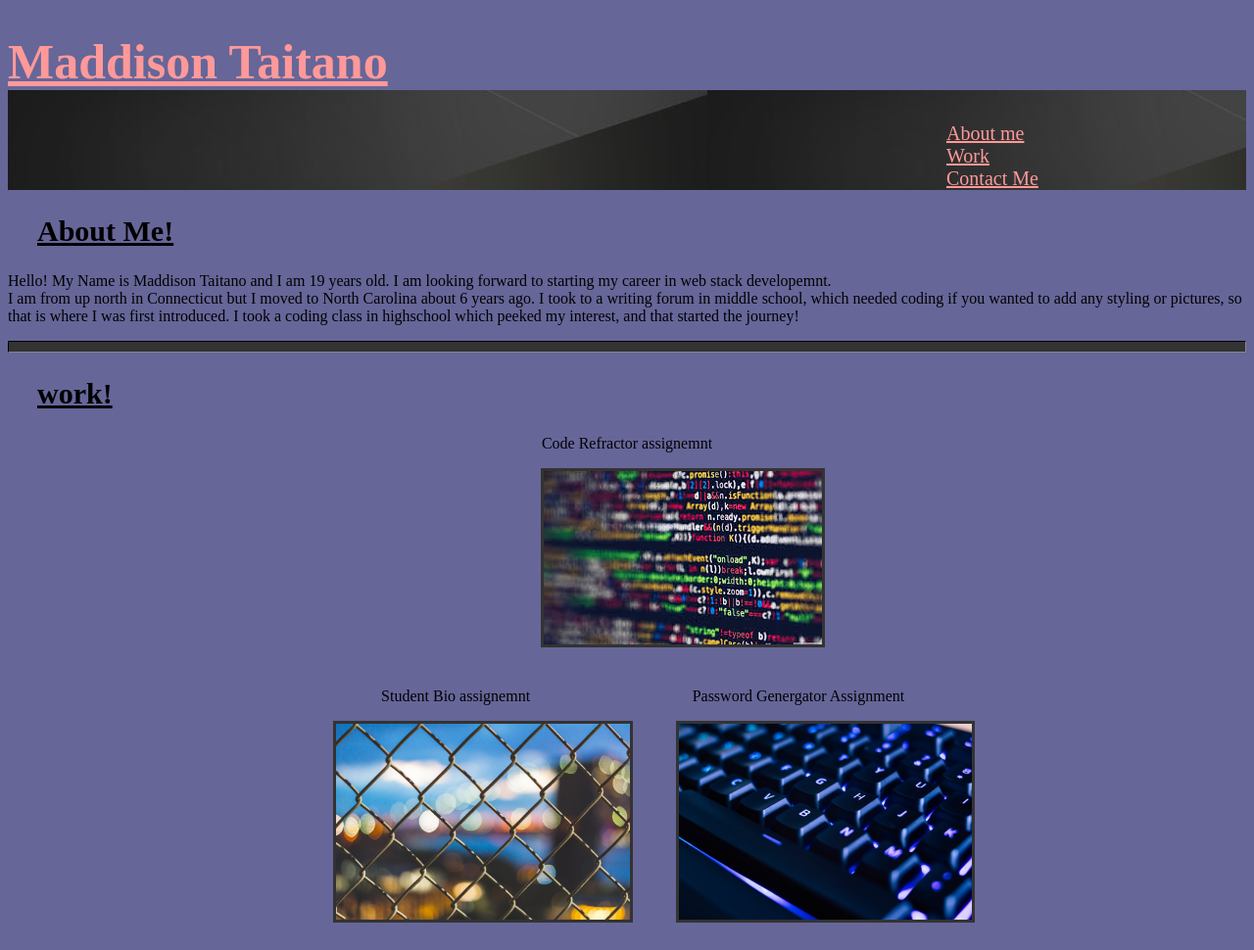
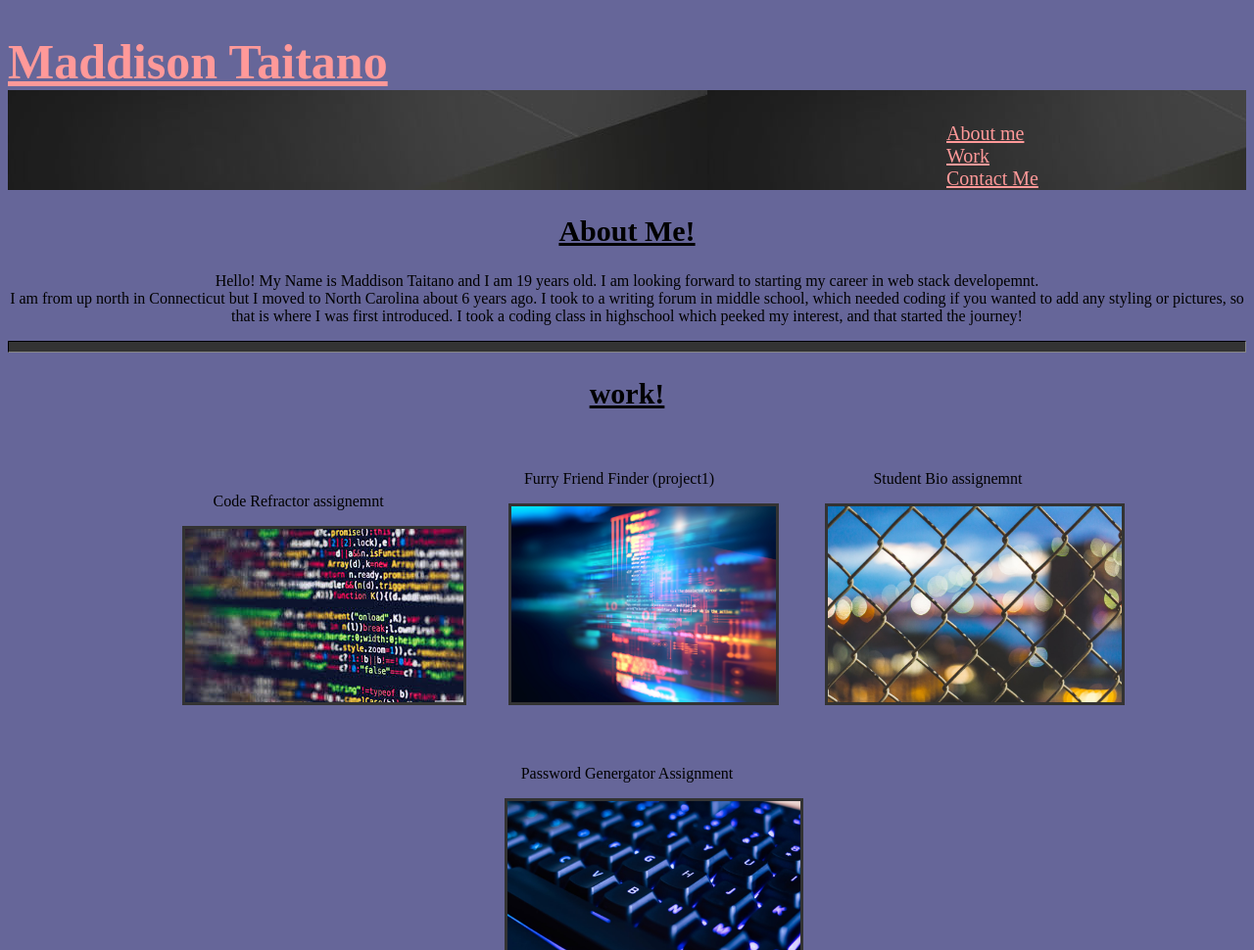
Before and after one commit to Maddisontaitano/Project2, a plain HTML site: page index.html in a window 1280 px wide. Shown: the top 970 px of the page at 98% size. Drawn offline with Linux system fonts and the light colour scheme.

Commit message:
added changed for updated portfolio

```diff
--- a/assets/style.css
+++ /dev/null
@@ -1,83 +0,0 @@
-body {
-    background-color: #666699;
-}
-
-header {
-
-    background-image: url("./images/backgroundheader.jpg");
-
-}
-
-h1 {
-    color: #ff9999 ;
-    background-color: #666699;
-    font-size: 50px;
-    text-decoration: underline;
-}
-
-h2 {
-    text-decoration: underline;
-    font-size: 30px ;
-    margin-left: 30px ;
-}
-
-hr {
-    background-color: #333333 ;
-    height: 10px ;
-    border-color: #333333 ;
-}
-
-.col-9 {
-    top:10px;
-    text-align: center;
-}
-
-.col-12 {
-   text-align: center;
-}
-
-
-.col-6 img,
-.col-12 img {
-    Border-color: #333333;
-    max-width: 300px;
-    max-height: 200px;
-    text-align: center ;
-    margin-left: 9% ;
-    border-color: #333333;
-    border-style: solid;
-    justify-content: center;
-
-}
-
-.col-6 {
-    display: inline-block;
-    align-items: center;
-    padding: 20px ;
-}
-
-
-
-
-
-.header nav ul li {
-
-    color: lightgray;
-    display: inline ;
-    margin-left: 75%;
-    display: inline;
-
-}
-.contact ul li {
-    display: inline-block;
-    padding: 50px;
-}
-
-
-
-
-a {
-    color: #ff9999;
-    display: inline;
-    font-size: 20px;
-}
--- a/index.html
+++ b/index.html
@@ -41,7 +41,7 @@
         <h2 class=" title">
             work!
         </h2>
-        <div class="vertical float-right"></div>
+        <!-- <div class="vertical float-right"></div> -->
         </div>
 
 <div class="col-9">
@@ -54,6 +54,14 @@
              <a href="https://github.com/Maddisontaitano/project">
                 <img src="./images/code.jpg"></a>
          </div>
+
+         <div class="col-12 img item">
+            <p class="label">
+                Furry Friend Finder (project1)
+            </p>
+            <a href="https://github.com/Asieger75/Furry-Friend-Finder">
+               <img src="./images/circuitboard.jpg"></a>
+        </div>
 
          <div class="col-6 img item">
             <p class="label">
@@ -95,6 +103,7 @@
             <li>
                 <a href="https://github.com/Maddisontaitano"> Github</a>
             </li>
+            <li><a href="./Resume.pdf" target="blank">Resume</a></li>
                 <form
                 action="mailto: Maddisontaitano@gmail.com"
                 method= "post" enctype="text/plain">
--- a/style.css
+++ b/style.css
@@ -18,7 +18,8 @@ h1 {
 h2 {
     text-decoration: underline;
     font-size: 30px ;
-    margin-left: 30px ;
+   /* margin-left: 30px ; */
+   text-align: center ;
 }
 
 hr {
@@ -50,7 +51,7 @@ hr {
 
 }
 
-.col-6 {
+.col-6, .col-12 {
     display: inline-block;
     align-items: center;
     padding: 20px ;
@@ -73,6 +74,10 @@ hr {
     padding: 50px;
 }
 
+p {
+    text-align: center ;
+}
+
 
 
 
```
Also changed, not shown: assets/images/backgroundheader.jpg (deleted), assets/images/code.jpg (deleted), assets/images/fence.jpg (deleted), assets/images/keyboard.jpg (deleted), assets/images/project2-broswer.png (deleted), assets/images/project2-css.png (deleted), assets/images/project2-html.png (deleted), images/circuitboard.jpg (added), 1 other file.
